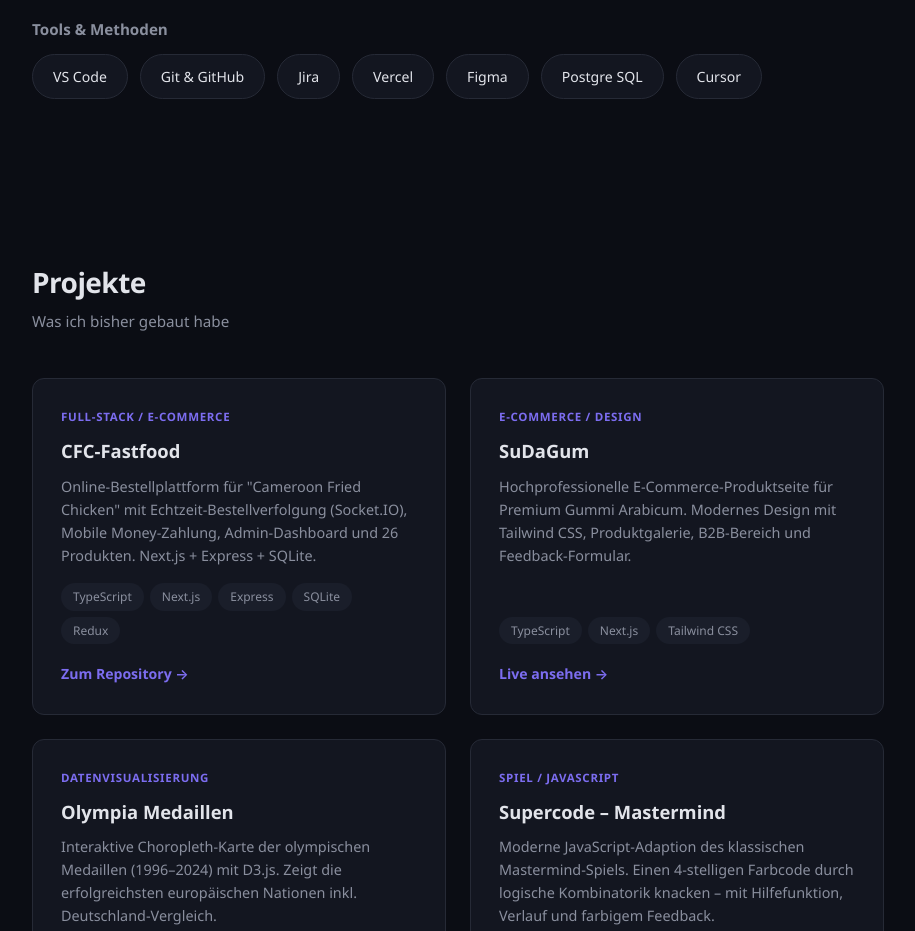
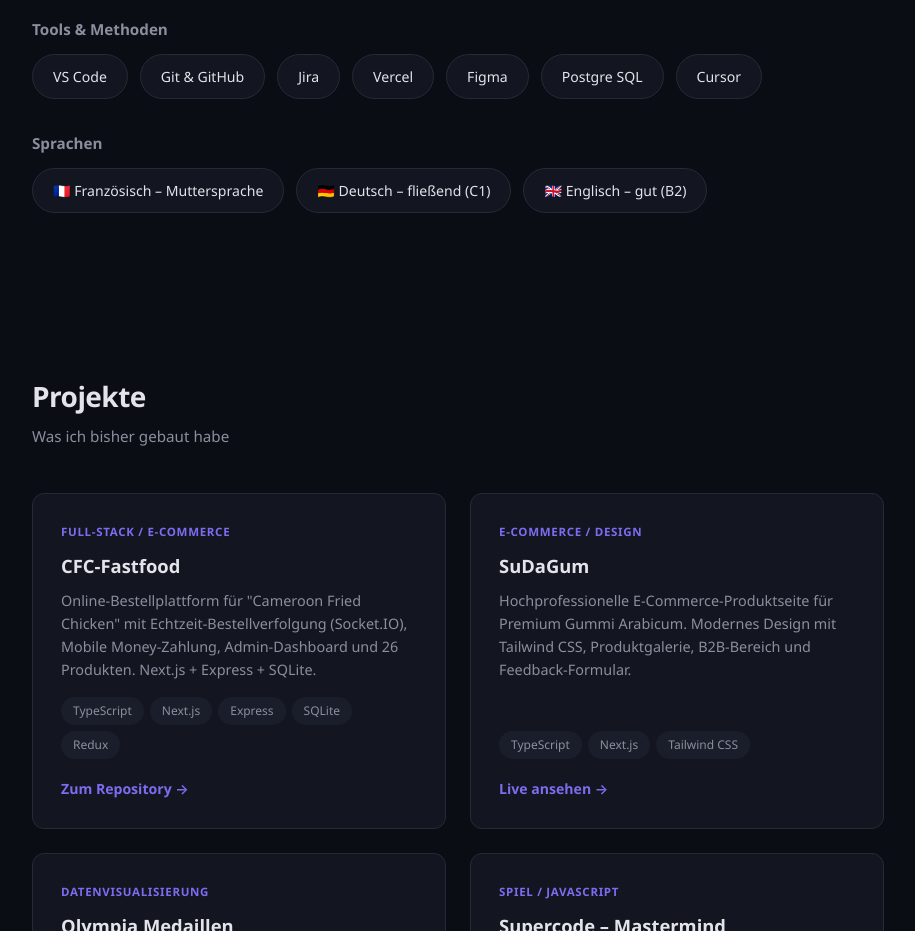
Before and after one commit to clement1234514/portfolio, a plain HTML site: page index.html in a window 1280 px wide. Shown: the part 1860-2791 px from the top of the page, without its empty margins (182-1097 px from the left). Drawn offline with Linux system fonts and the light colour scheme.

Commit message:
Sprachen-Sektion hinzugefügt (FR/DEF/EN)

```diff
--- a/index.html
+++ b/index.html
@@ -627,6 +627,13 @@
         <span class="skill-badge">Postgre SQL</span>
         <span class="skill-badge">Cursor</span>
       </div>
+
+      <h3 style="font-size:0.95rem;font-weight:600;margin-bottom:12px;margin-top:32px;color:var(--text-muted);">Sprachen</h3>
+      <div class="skills-grid">
+        <span class="skill-badge">&#127467;&#127479; Französisch – Muttersprache</span>
+        <span class="skill-badge">&#127465;&#127466; Deutsch – fließend (C1)</span>
+        <span class="skill-badge">&#127468;&#127463; Englisch – gut (B2)</span>
+      </div>
     </div>
   </section>
 
```
